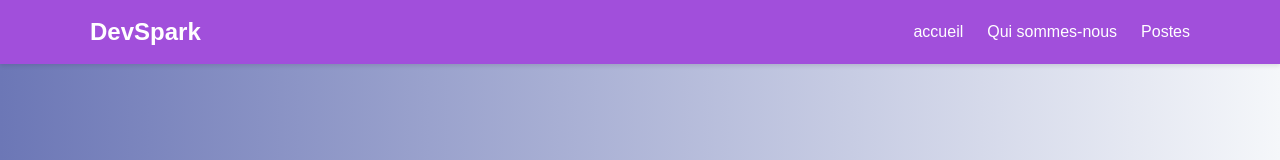
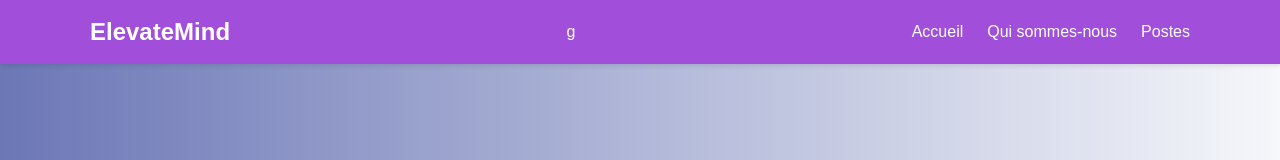
Before and after one commit to CHERRAQI-web/DevSpark, a React (Vite) app: page /contact in a window 1280 px wide. Shown: the top 160 px of the page. Built offline with nearby package versions, Linux system fonts and the light colour scheme.

Commit message:
updated this componenrs

```diff
--- a/src/components/Navbar/Navbar.jsx
+++ b/src/components/Navbar/Navbar.jsx
@@ -7,11 +7,11 @@ const Navbar = () => {
   return (
     <nav className="navbar">
       <div className="nav-container">
-        <div className="nav-logo">DevSpark</div>
+        <div className="nav-logo">ElevateMind</div>g
         <ul className={`nav-links ${isOpen ? "open" : ""}`}>
-          <li><a href="/home">accueil</a></li>
-          <li><a href="/about us">Qui sommes-nous</a></li>
-          <li><a href="/postes">Postes</a></li>
+          <li><a href="/home">Accueil</a></li>
+          <li><a href="/">Qui sommes-nous</a></li>
+          <li><a href="#postes">Postes</a></li>
           {/* <li><a href="/contact">Contact</a></li> */}
         </ul>
         <div className="nav-toggle" onClick={() => setIsOpen(!isOpen)}>
--- a/src/components/body.jsx
+++ b/src/components/body.jsx
@@ -46,7 +46,7 @@ export default function body() {
 
   return (
     <>
-      <div>
+      <div  id="postes">
         <div className="blog-grid">
           {articles.map((article, index) => (
             <div className="blog-card" key={index}>
```
